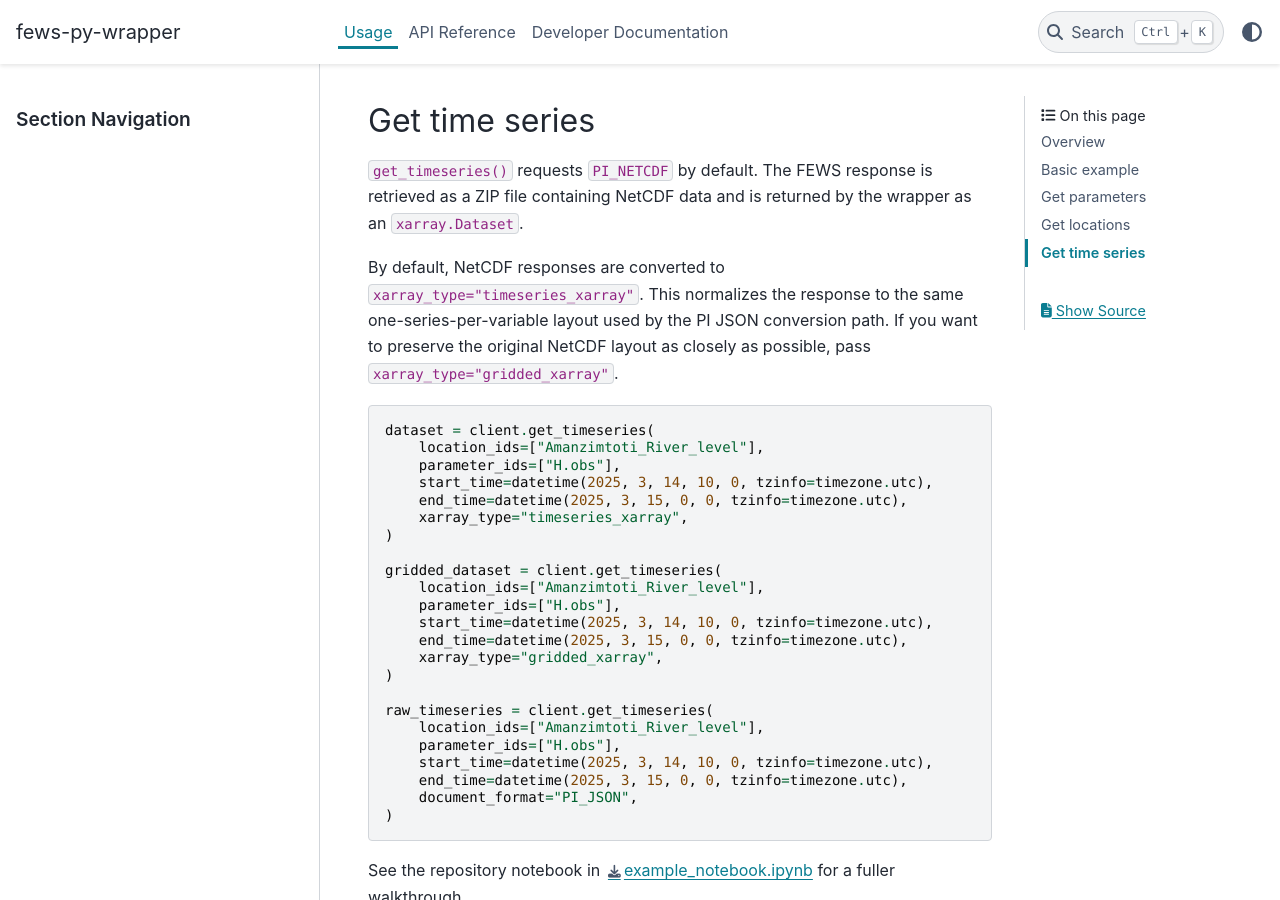
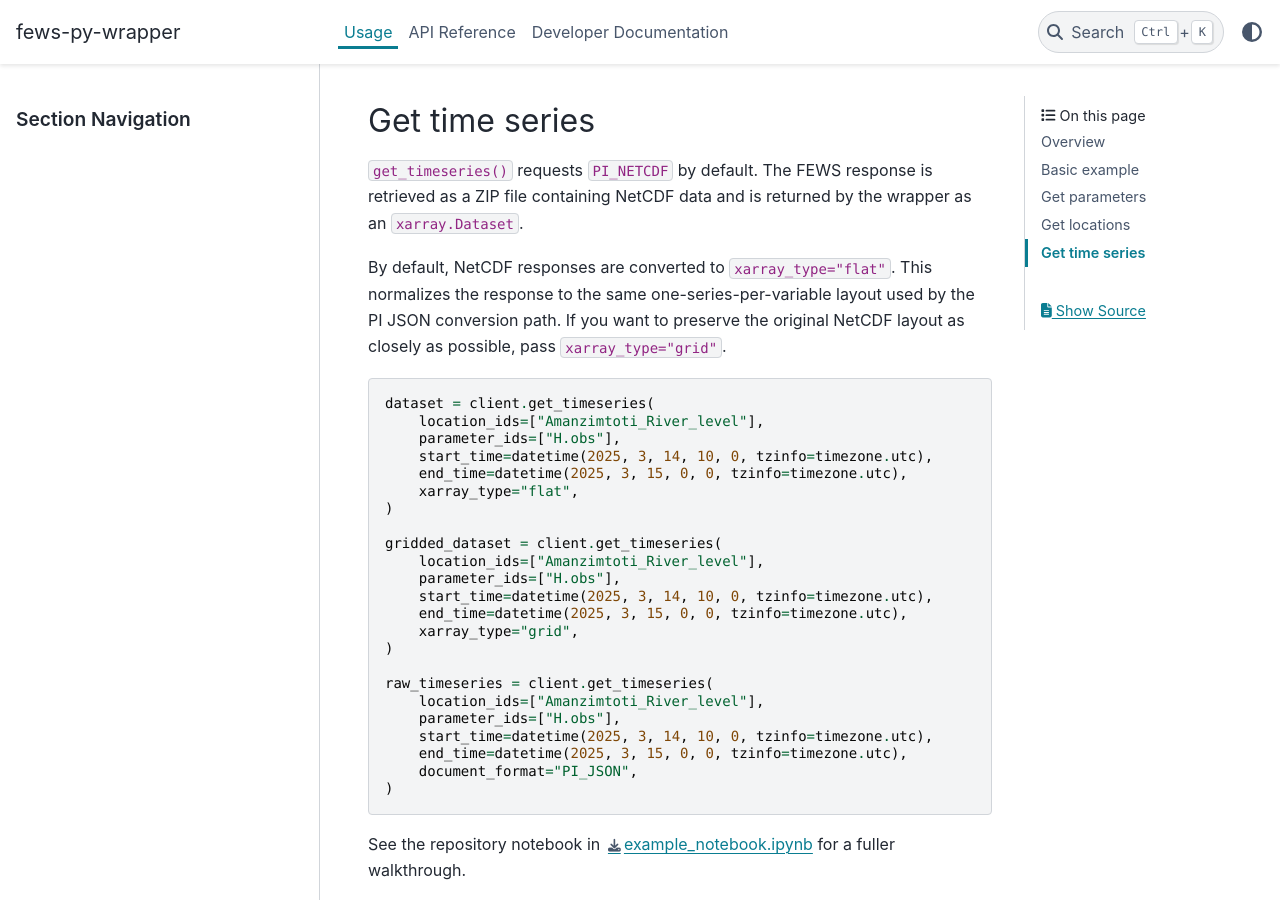
Before and after one commit to Deltares-research/fews-py-wrapper, a Sphinx documentation site: the page built from docs/usage.md, in a window 1280 px wide and 900 px high, scrolled down 1241 px. Built offline with Sphinx 7.4.7 and the PyData theme 0.15.4, drawn with Linux system fonts in a browser that asks for light colours.

Commit message:
Updated option names for parameter xarray_type

````diff
--- a/docs/usage.md
+++ b/docs/usage.md
@@ -56,10 +56,10 @@ for location in locations.locations[:3]:
 retrieved as a ZIP file containing NetCDF data and is returned by the wrapper as
 an `xarray.Dataset`.
 
-By default, NetCDF responses are converted to `xarray_type="timeseries_xarray"`.
+By default, NetCDF responses are converted to `xarray_type="flat"`.
 This normalizes the response to the same one-series-per-variable layout used by
 the PI JSON conversion path. If you want to preserve the original NetCDF layout
-as closely as possible, pass `xarray_type="gridded_xarray"`.
+as closely as possible, pass `xarray_type="grid"`.
 
 ```python
 dataset = client.get_timeseries(
@@ -67,7 +67,7 @@ dataset = client.get_timeseries(
     parameter_ids=["H.obs"],
     start_time=datetime(2025, 3, 14, 10, 0, tzinfo=timezone.utc),
     end_time=datetime(2025, 3, 15, 0, 0, tzinfo=timezone.utc),
-    xarray_type="timeseries_xarray",
+    xarray_type="flat",
 )
 
 gridded_dataset = client.get_timeseries(
@@ -75,7 +75,7 @@ gridded_dataset = client.get_timeseries(
     parameter_ids=["H.obs"],
     start_time=datetime(2025, 3, 14, 10, 0, tzinfo=timezone.utc),
     end_time=datetime(2025, 3, 15, 0, 0, tzinfo=timezone.utc),
-    xarray_type="gridded_xarray",
+    xarray_type="grid",
 )
 
 raw_timeseries = client.get_timeseries(
````
Also changed, not shown: 3 other files.
